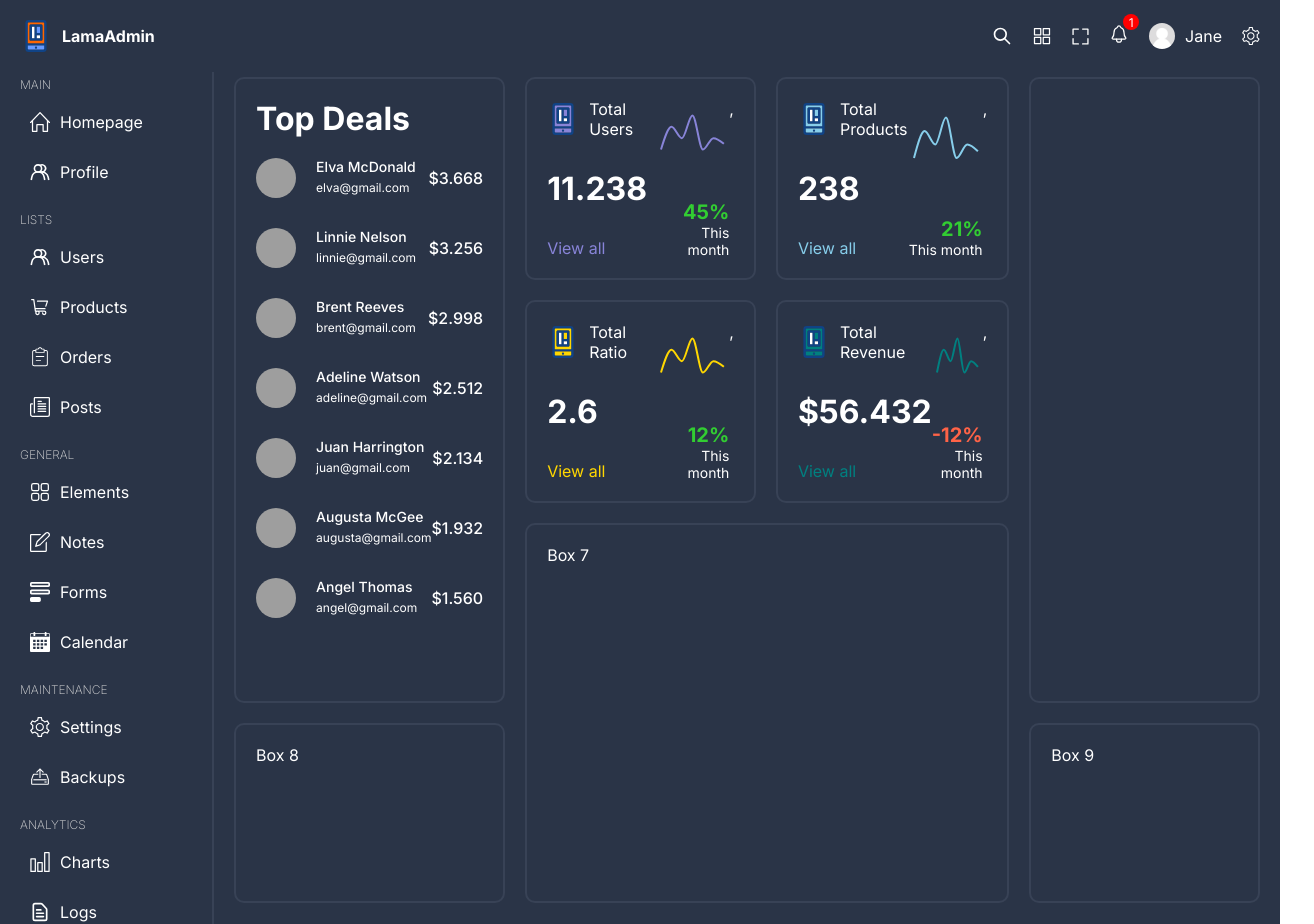
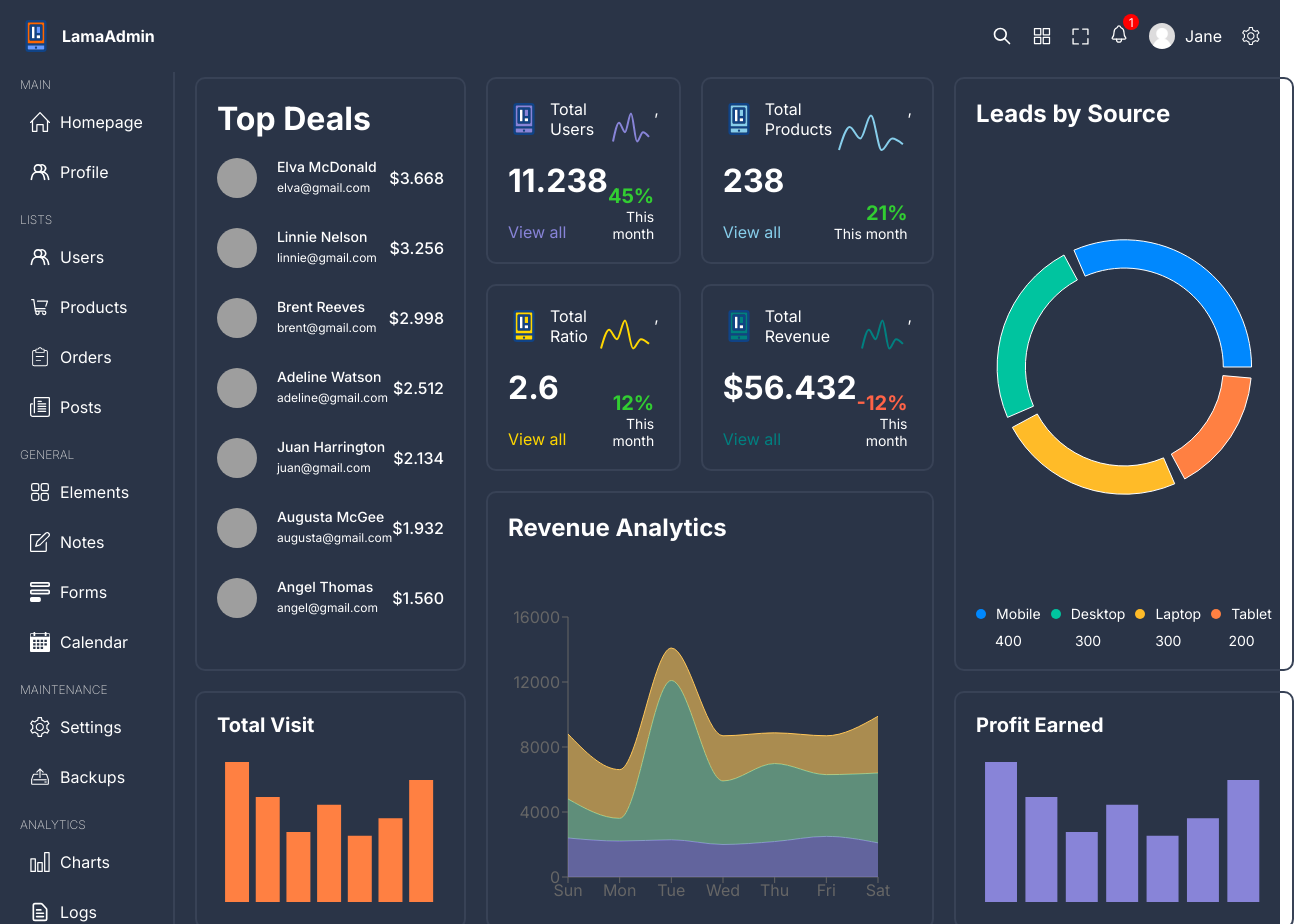
Before and after one commit to nando-brrs/react-admin-ui, a React (Vite) app: page / in a window 1280 px wide. Shown: the top 924 px of the page, 1314 px wide, since content can reach past the window. Built offline with nearby package versions, Linux system fonts and the light colour scheme; grey boxes are pictures that could not be loaded.

Commit message:
adding charts

```diff
--- /dev/null
+++ b/src/components/barChartBox/BarChartBox.tsx
@@ -0,0 +1,28 @@
+import "./barChartBox.scss"
+import { Bar, BarChart, ResponsiveContainer, Tooltip } from "recharts";
+
+type Props = {
+    color: string;
+    title: string;
+    dataKey: string;
+    chartData: object[]
+}
+
+const BarChartBox = (props: Props) => {
+    return (
+        <div className="barChartBox">
+            <h1>{props.title}</h1>
+            <ResponsiveContainer width="99%" height={150}>
+                <BarChart width={150} height={40} data={props.chartData}>
+                <Tooltip
+                    contentStyle={{background: "#2a3447", borderRadius: "5px"}}
+                    labelStyle={{display: "none"}}
+                    cursor={{fill: "none"}}/>
+                    <Bar dataKey={props.dataKey} fill={props.color} />
+                </BarChart>
+            </ResponsiveContainer>
+        </div>
+    )
+}
+
+export default BarChartBox;
--- /dev/null
+++ b/src/components/barChartBox/barChartBox.scss
@@ -0,0 +1,13 @@
+.barChartBox{
+    width: 100%;
+    height: 100%;
+
+    h1{
+        font-size: 20px;
+        margin-bottom: 20px;;
+    }
+
+    .chart{
+
+    }
+}
--- /dev/null
+++ b/src/components/bigChartBox/BigChartBox.tsx
@@ -0,0 +1,102 @@
+import {
+    Area,
+    AreaChart,
+    ResponsiveContainer,
+    Tooltip,
+    XAxis,
+    YAxis,
+  } from "recharts";
+  import "./bigChartBox.scss";
+
+  const data = [
+    {
+      name: "Sun",
+      books: 4000,
+      clothes: 2400,
+      electronic: 2400,
+    },
+    {
+      name: "Mon",
+      books: 3000,
+      clothes: 1398,
+      electronic: 2210,
+    },
+    {
+      name: "Tue",
+      books: 2000,
+      clothes: 9800,
+      electronic: 2290,
+    },
+    {
+      name: "Wed",
+      books: 2780,
+      clothes: 3908,
+      electronic: 2000,
+    },
+    {
+      name: "Thu",
+      books: 1890,
+      clothes: 4800,
+      electronic: 2181,
+    },
+    {
+      name: "Fri",
+      books: 2390,
+      clothes: 3800,
+      electronic: 2500,
+    },
+    {
+      name: "Sat",
+      books: 3490,
+      clothes: 4300,
+      electronic: 2100,
+    },
+  ];
+
+  const BigChartBox = () => {
+    return (
+      <div className="bigChartBox">
+        <h1>Revenue Analytics</h1>
+        <div className="chart">
+          <ResponsiveContainer width="99%" height="100%">
+            <AreaChart
+              data={data}
+              margin={{
+                top: 10,
+                right: 30,
+                left: 0,
+                bottom: 0,
+              }}
+            >
+              <XAxis dataKey="name" />
+              <YAxis />
+              <Tooltip />
+              <Area
+                type="monotone"
+                dataKey="electronic"
+                stackId="1"
+                stroke="#8884d8"
+                fill="#8884d8"
+              />
+              <Area
+                type="monotone"
+                dataKey="clothes"
+                stackId="1"
+                stroke="#82ca9d"
+                fill="#82ca9d"
+              />
+              <Area
+                type="monotone"
+                dataKey="books"
+                stackId="1"
+                stroke="#ffc658"
+                fill="#ffc658"
+              />
+            </AreaChart>
+          </ResponsiveContainer>
+        </div>
+      </div>
+    );
+  };
+
+  export default BigChartBox;
--- /dev/null
+++ b/src/components/bigChartBox/bigChartBox.scss
@@ -0,0 +1,19 @@
+@import "../../styles/responsive.scss";
+
+.bigChartBox{
+  width: 100%;
+  height: 100%;
+  display: flex;
+  flex-direction: column;
+  justify-content: space-between;
+
+  h1{
+    @include xxl{
+      font-size: 24px;
+    }
+  }
+  .chart{
+    width: 100%;
+    height: 300px;
+  }
+}
--- /dev/null
+++ b/src/components/pieCartBox/PieChartBox.tsx
@@ -0,0 +1,50 @@
+import { Cell, Pie, PieChart, ResponsiveContainer, Tooltip } from "recharts";
+import "./pieChartBox.scss";
+
+const data = [
+  { name: "Mobile", value: 400, color: "#0088FE" },
+  { name: "Desktop", value: 300, color: "#00C49F" },
+  { name: "Laptop", value: 300, color: "#FFBB28" },
+  { name: "Tablet", value: 200, color: "#FF8042" },
+];
+
+const PieChartBox = () => {
+  return (
+    <div className="pieChartBox">
+      <h1>Leads by Source</h1>
+      <div className="chart">
+        <ResponsiveContainer width="99%" height={300}>
+          <PieChart>
+            <Tooltip
+              contentStyle={{ background: "white", borderRadius: "5px" }}
+            />
+            <Pie
+              data={data}
+              innerRadius={"70%"}
+              outerRadius={"90%"}
+              paddingAngle={5}
+              dataKey="value"
+            >
+              {data.map((item) => (
+                <Cell key={item.name} fill={item.color} />
+              ))}
+            </Pie>
+          </PieChart>
+        </ResponsiveContainer>
+      </div>
+      <div className="options">
+        {data.map((item) => (
+          <div className="option" key={item.name}>
+            <div className="title">
+              <div className="dot" style={{ backgroundColor: item.color }} />
+              <span>{item.name}</span>
+            </div>
+            <span>{item.value}</span>
+          </div>
+        ))}
+      </div>
+    </div>
+  );
+};
+
+export default PieChartBox;
--- /dev/null
+++ b/src/components/pieCartBox/pieChartBox.scss
@@ -0,0 +1,49 @@
+@import "../../styles/responsive.scss";
+
+
+.pieChartBox {
+  height: 100%;
+  display: flex;
+  flex-direction: column;
+  justify-content: space-between;
+
+  h1{
+    @include xxl{
+      font-size: 24px;
+    }
+  }
+
+  .chart {
+    display: flex;
+    align-items: center;
+    justify-content: center;
+    width: 100%;
+    height: 100%;
+  }
+
+  .options {
+    display: flex;
+    justify-content: space-between;
+    gap: 10px;
+    font-size: 14px;
+
+    .option {
+      display: flex;
+      flex-direction: column;
+      gap: 10px;
+      align-items: center;
+
+      .title {
+        display: flex;
+        gap: 10px;
+        align-items: center;
+
+        .dot {
+          width: 10px;
+          height: 10px;
+          border-radius: 50%;
+        }
+      }
+    }
+  }
+}
--- a/src/pages/home/Home.tsx
+++ b/src/pages/home/Home.tsx
@@ -1,6 +1,9 @@
+import BarChartBox from "../../components/barChartBox/BarChartBox";
+import BigChartBox from "../../components/bigChartBox/BigChartBox";
 import ChartBox from "../../components/chartBox/ChartBox";
+import PieChartBox from "../../components/pieCartBox/PieChartBox";
 import TopBox from "../../components/topBox/topBox";
-import { chartBoxConversion, chartBoxProduct, chartBoxRevenue, chartBoxUser } from "../../data";
+import { barChartBoxRevenue, barChartBoxVisit, chartBoxConversion, chartBoxProduct, chartBoxRevenue, chartBoxUser } from "../../data";
 import "./home.scss";
 
 const Home = () => {
@@ -11,12 +14,12 @@
             </div>
             <div className="box box2"><ChartBox {...chartBoxUser}/></div>
             <div className="box box3"><ChartBox {...chartBoxProduct}/></div>
-            <div className="box box4"></div>
+            <div className="box box4"><PieChartBox/></div>
             <div className="box box5"><ChartBox {...chartBoxConversion}/></div>
             <div className="box box6"><ChartBox {...chartBoxRevenue}/></div>
-            <div className="box box7">Box 7</div>
-            <div className="box box8">Box 8</div>
-            <div className="box box9">Box 9</div>
+            <div className="box box7"><BigChartBox/></div>
+            <div className="box box8"><BarChartBox {...barChartBoxVisit}/></div>
+            <div className="box box9"><BarChartBox {...barChartBoxRevenue}/></div>
         </div>
     )
 }
--- /dev/null
+++ b/src/styles/responsive.scss
@@ -0,0 +1,31 @@
+$sm: 480px;
+$md: 768px;
+$lg: 1024px;
+$xl: 1200px;
+$xxl: 1400px;
+
+@mixin sm {
+  @media screen and (max-width: ($sm)) {
+    @content;
+  }
+}
+@mixin md {
+  @media screen and (max-width: ($md)) {
+    @content;
+  }
+}
+@mixin lg {
+  @media screen and (max-width: ($lg)) {
+    @content;
+  }
+}
+@mixin xl {
+  @media screen and (max-width: ($xl)) {
+    @content;
+  }
+}
+@mixin xxl {
+  @media screen and (max-width: ($xxl)) {
+    @content;
+  }
+}
```
